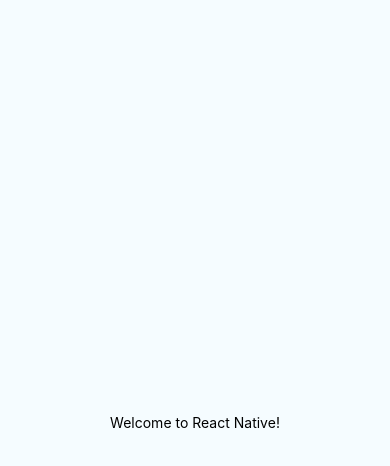
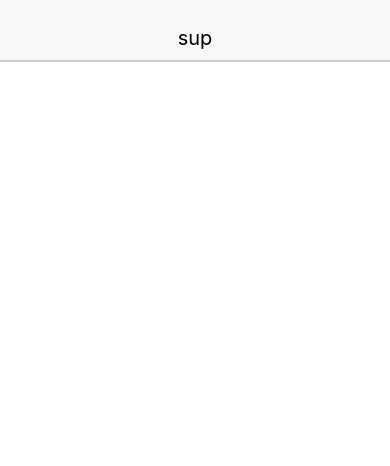
Before and after one commit to jsm-moven/wishlist-d3-backbone, a React Native app in the folder d3WishlistNative/: screen / in a window 390 px wide. Shown: the top 466 px of the page. Built offline with nearby package versions, Linux system fonts and the light colour scheme.

Commit message:
Add a header

```diff
--- a/d3WishlistNative/App.js
+++ b/d3WishlistNative/App.js
@@ -1,36 +1,14 @@
-/**
- * Sample React Native App
- * https://github.com/facebook/react-native
- * @flow
- */
+import React, { Component } from 'react';
+import { View } from 'react-native';
+import * as d3 from 'd3';
+import {Header} from './src/components/common';
 
-import React, { Component } from 'react';
-import {
-  Platform,
-  StyleSheet,
-  Text,
-  View
-} from 'react-native';
-
-type Props = {};
-export default class App extends Component<Props> {
+export default class App extends Component {
   render() {
     return (
-      <View style={styles.container}>
-        <Text>
-          Welcome to React Native!
-        </Text>
+      <View>
+        <Header headerText='sup'/>
       </View>
     );
   }
 }
-
-const styles = {
-  container: {
-    flex: 1,
-    justifyContent: 'center',
-    alignItems: 'center',
-    backgroundColor: '#F5FCFF',
-  },
-
-};
--- a/d3WishlistNative/package.json
+++ b/d3WishlistNative/package.json
@@ -7,6 +7,7 @@
     "test": "jest"
   },
   "dependencies": {
+    "d3": "^5.4.0",
     "react": "16.3.1",
     "react-native": "0.55.4"
   },
```
Also changed, not shown: 1 other file (tests, documents, lock files or other folders).
